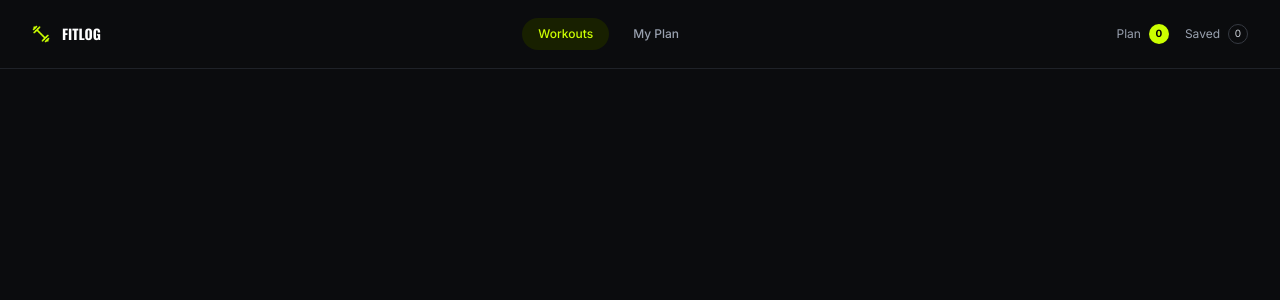
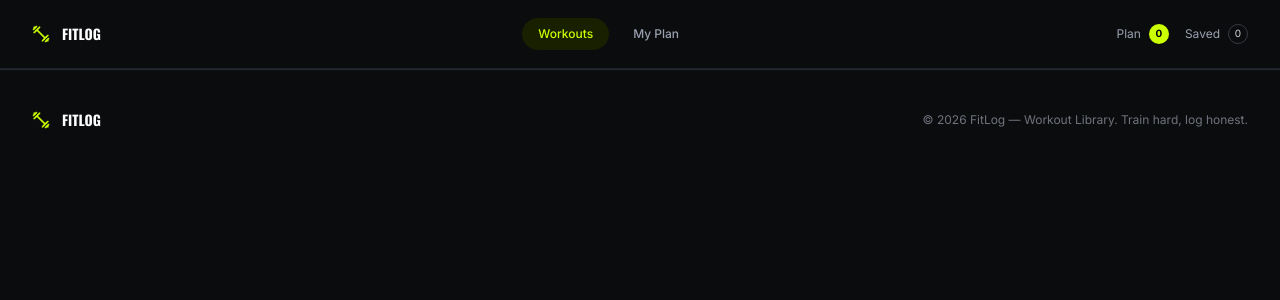
Before and after one commit to FZ-Fahim/PH-Assignment06, a Next.js app: page / in a window 1280 px wide. Shown: the top 300 px of the page. Built offline with nearby package versions, Linux system fonts and the light colour scheme.

Commit message:
added footer section

```diff
--- a/src/app/layout.tsx
+++ b/src/app/layout.tsx
@@ -2,6 +2,7 @@ import type { Metadata } from "next";
 import { Oswald, Inter } from "next/font/google";
 import "./globals.css";
 import Navbar from "@/components/shared/Navbar";
+import Footer from "@/components/shared/Footer";
 
 const oswald = Oswald({
   variable: "--font-oswald",
@@ -29,6 +30,8 @@ export default function RootLayout({ children }: LayoutProps<"/">) {
         <Navbar />
         {children}
 
+        <Footer />
+
         </body>
     </html>
   );
--- /dev/null
+++ b/src/components/shared/Footer.tsx
@@ -0,0 +1,33 @@
+import Image from "next/image";
+import Link from "next/link";
+import logo from "@/assets/logo.png";
+
+const Footer = () => {
+  return (
+    <footer className="border-t border-[#252932] bg-[#0b0c0e]">
+      <div className="mx-auto flex min-h-[100px] w-full max-w-[1400px] flex-col items-center justify-between gap-4 px-4 py-6 sm:px-6 md:flex-row lg:px-8">
+
+        {/* Logo */}
+        <Link href="/" className="flex items-center gap-3">
+          <Image
+            src={logo}
+            alt="FitLog logo"
+            width={18}
+            height={18}
+          />
+
+          <span className="font-display text-sm font-bold text-white">
+            FITLOG
+          </span>
+        </Link>
+
+        {/* Copyright */}
+        <p className="text-center text-xs text-[#6f737c] md:text-right">
+          © 2026 FitLog — Workout Library. Train hard, log honest.
+        </p>
+      </div>
+    </footer>
+  );
+};
+
+export default Footer;
```
